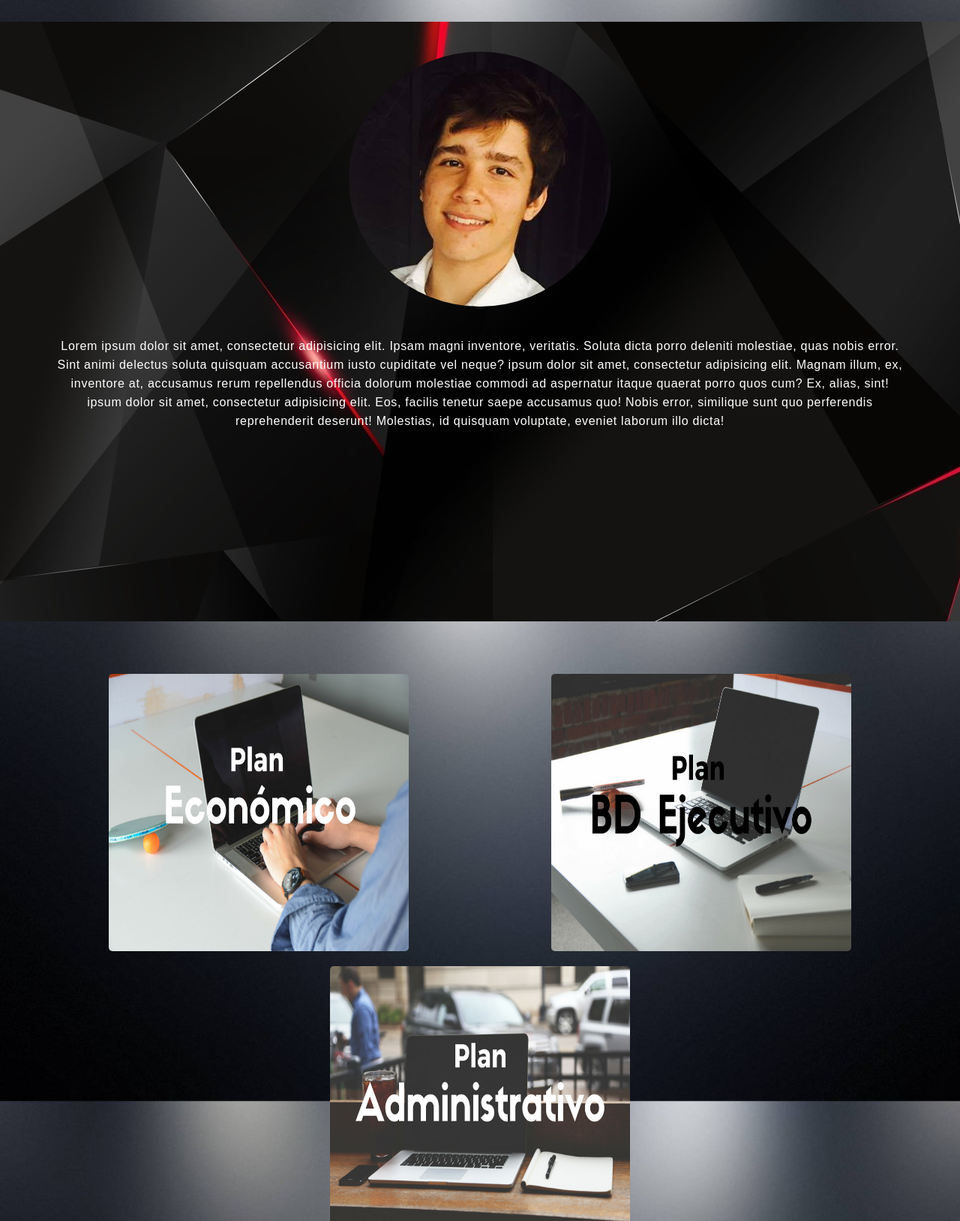
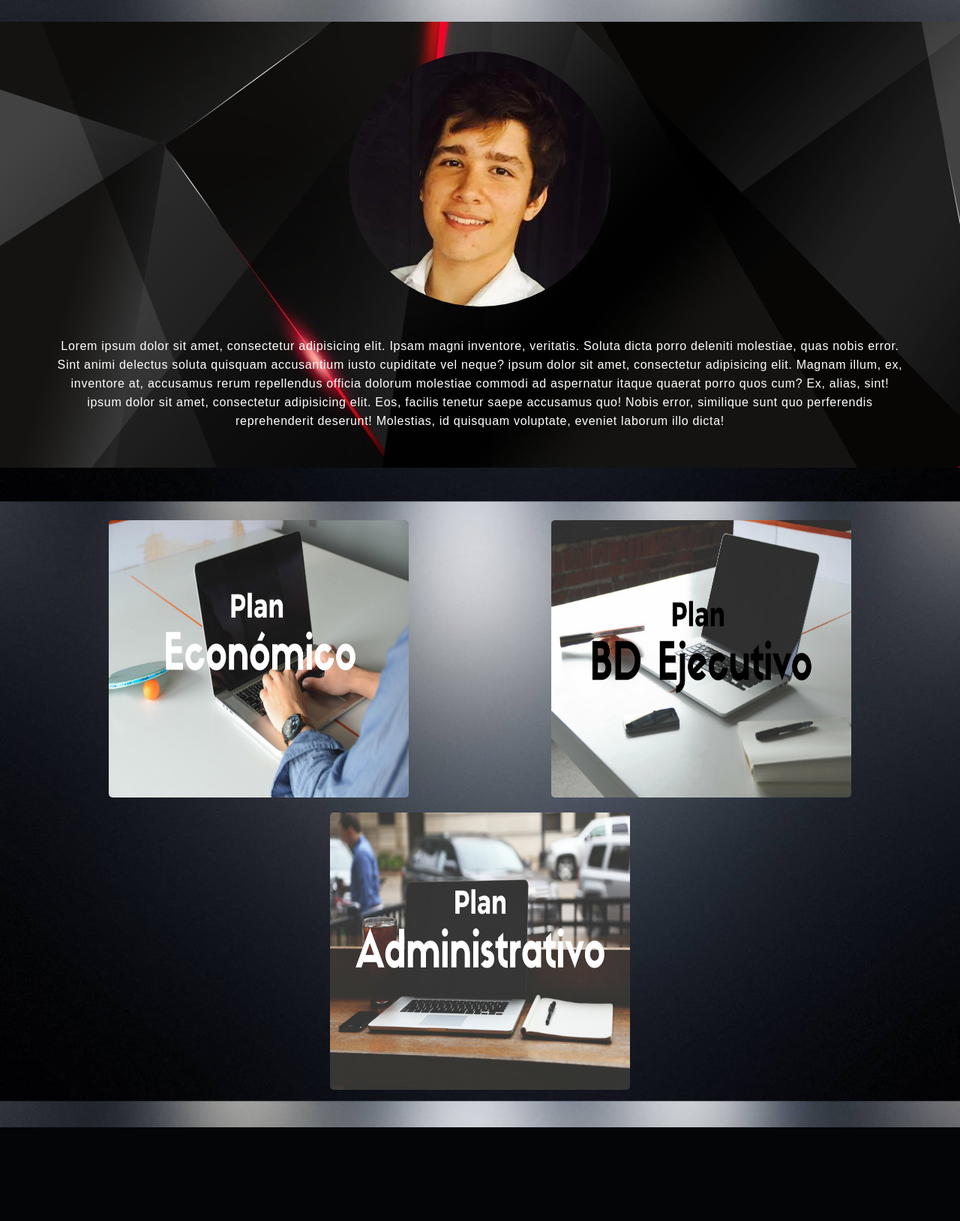
Before and after one commit to Sershock30/scmdev, a PHP site: page / in a window 1280 px wide. Shown: the part 931-2560 px from the top of the page at 75% size. After the commit the page ends 2435 px from the top, so only its background shows below. Run offline with PHP 8.4, Linux system fonts and the light colour scheme; some web fonts are replaced.

Commit message:
Update2.2

```diff
--- a/style/main.css
+++ b/style/main.css
@@ -150,7 +150,6 @@ header a:hover{
 .perfil{
 	position:relative;
 	z-index:-10;
-	height: 100vh;
 	background-image:url(../images/fondoperfil.jpg);
 }
 
@@ -185,7 +184,6 @@ header a:hover{
 .planes-desarrollo{
 	box-sizing:border-box;
 	display: flex;
-	height: 100vh;
 	flex-wrap: wrap;
 	justify-content:space-around;
 	padding:50px;
```
